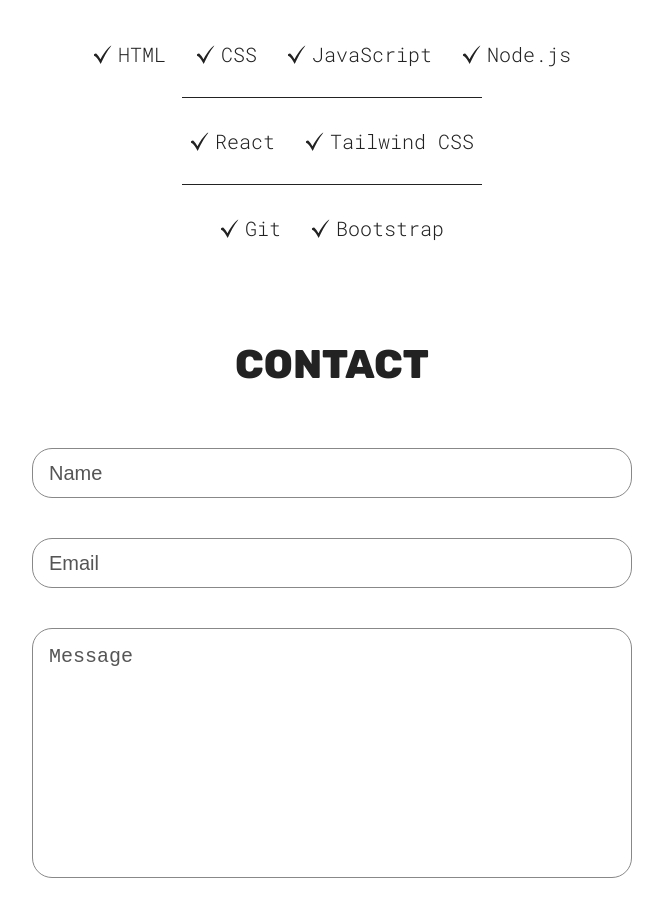
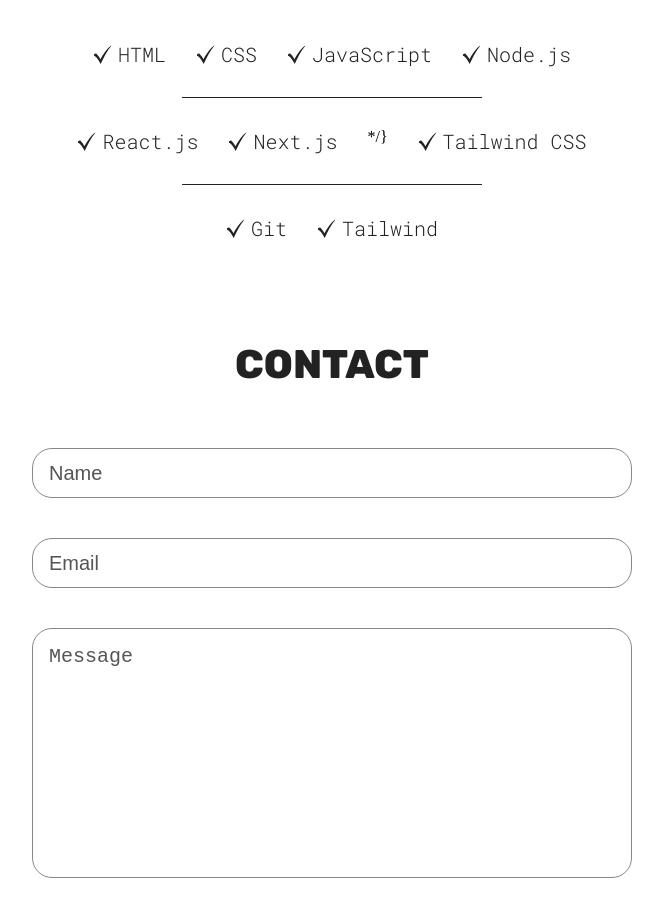
Before and after one commit to Aayushkrishnaut/Portfolio-Website, a React (Vite) app: page / in a window 1280 px wide. Shown: the part 1460-2380 px from the top of the page, without its empty margins (308-971 px from the left). Built offline with nearby package versions, Linux system fonts and the light colour scheme.

Commit message:
Update Skills.jsx

```diff
--- a/src/sections/Skills/Skills.jsx
+++ b/src/sections/Skills/Skills.jsx
@@ -19,9 +19,9 @@ function Skills() {
       </div>
       <hr />
       <div className={styles.skillList}>
-        <SkillList src={checkMarkIcon} skill="React" />
-        {/* <SkillList src={checkMarkIcon} skill="Angular" />
-        <SkillList src={checkMarkIcon} skill="Vue" /> */}
+        <SkillList src={checkMarkIcon} skill="React.js" />
+
+        <SkillList src={checkMarkIcon} skill="Next.js" /> */}
         <SkillList src={checkMarkIcon} skill="Tailwind CSS" />
       </div>
       <hr />
@@ -30,7 +30,7 @@ function Skills() {
         <SkillList src={checkMarkIcon} skill="Webpack" /> */}
         <SkillList src={checkMarkIcon} skill="Git" />
         {/* <SkillList src={checkMarkIcon} skill="Jest" /> */}
-        <SkillList src={checkMarkIcon} skill="Bootstrap" />
+        <SkillList src={checkMarkIcon} skill="Tailwind" />
       </div>
     </section>
   );
```
